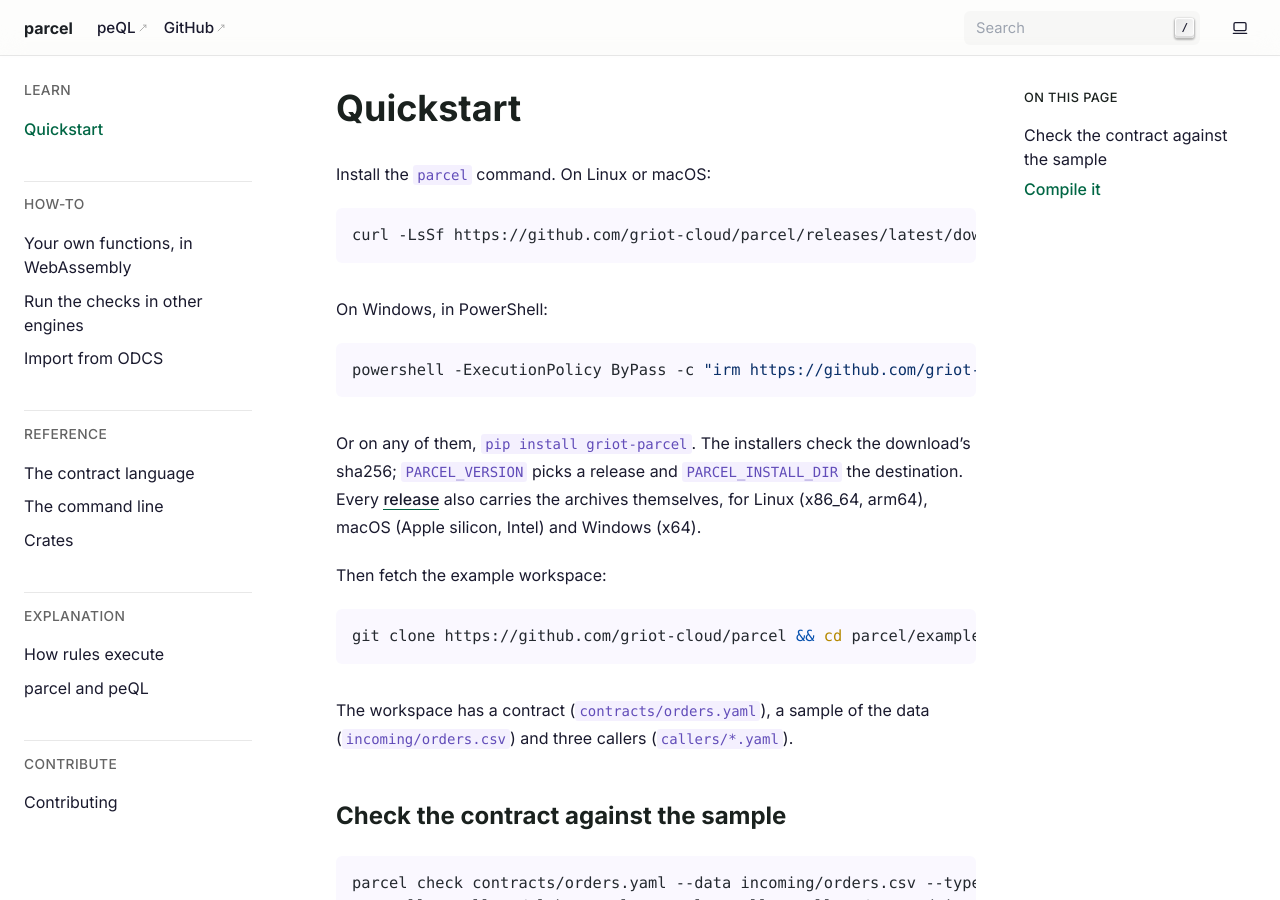
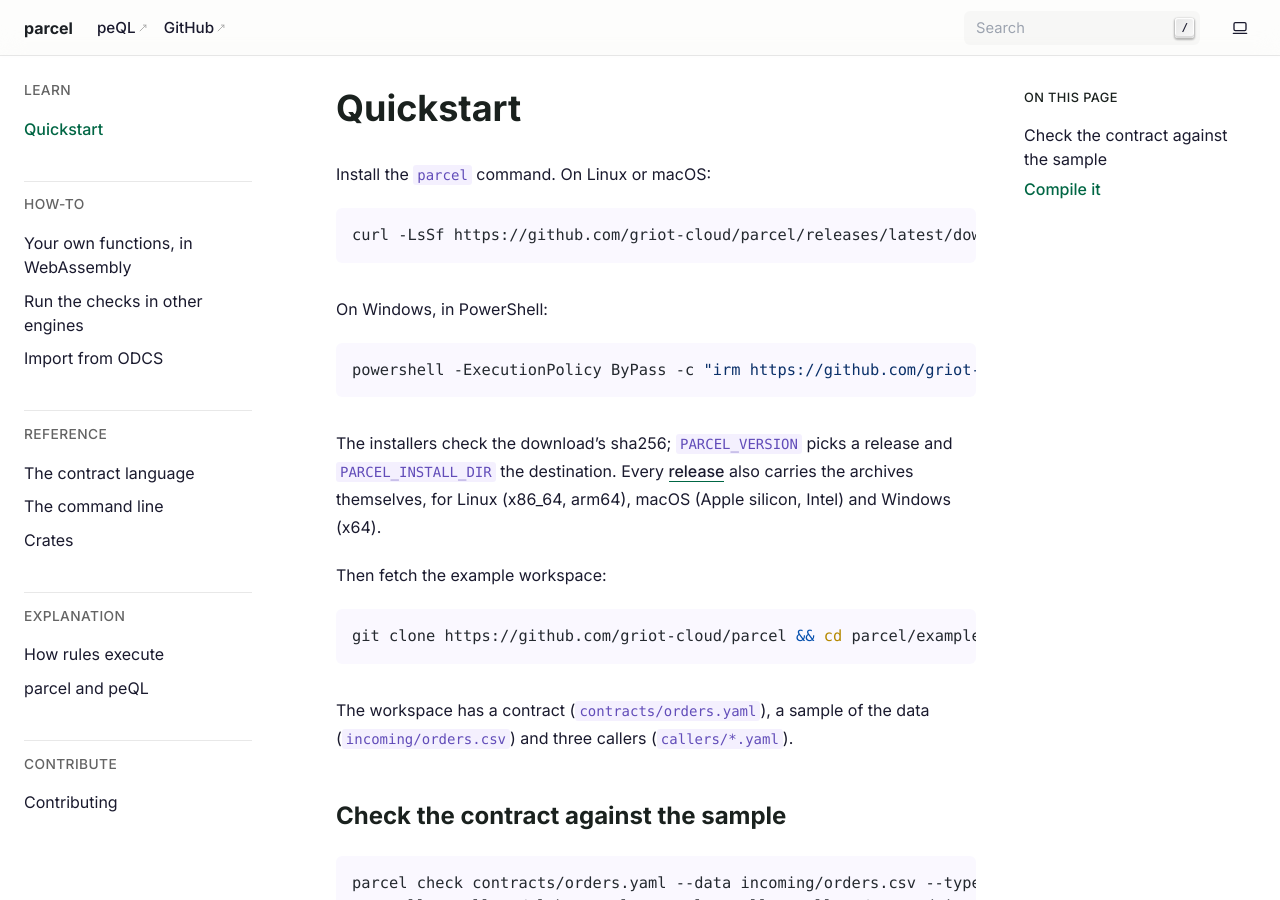
Before and after one commit to griot-cloud/parcel, a Sphinx documentation site: the page built from docs/getting-started.md, in a window 1280 px wide and 900 px high. Built offline with Sphinx 7.4.7, drawn with Linux system fonts in a browser that asks for light colours.

Commit message:
parcel has no Python: release binaries and installers only
Drop the pip wheels, the sdist, the PyPI step and pyproject.toml. parcel
is a Rust command line; it reaches Linux, macOS and Windows through the
release archives and install.sh / install.ps1, and the release job now
holds only contents: write.

Co-Authored-By: Claude Opus 5.5 <noreply@anthropic.com>
Claude-Session: https://claude.ai/code/session_01E83kYb3gECt61dihyPWvsy

````diff
--- a/docs/getting-started.md
+++ b/docs/getting-started.md
@@ -12,10 +12,9 @@ On Windows, in PowerShell:
 powershell -ExecutionPolicy ByPass -c "irm https://github.com/griot-cloud/parcel/releases/latest/download/install.ps1 | iex"
 ```
 
-Or on any of them, `pip install griot-parcel`. The installers check the download's sha256;
-`PARCEL_VERSION` picks a release and `PARCEL_INSTALL_DIR` the destination. Every
-[release](https://github.com/griot-cloud/parcel/releases) also carries the archives
-themselves, for Linux (x86_64, arm64), macOS (Apple silicon, Intel) and Windows (x64).
+The installers check the download's sha256; `PARCEL_VERSION` picks a release and
+`PARCEL_INSTALL_DIR` the destination. Every
+[release](https://github.com/griot-cloud/parcel/releases) also carries the archives themselves, for Linux (x86_64, arm64), macOS (Apple silicon, Intel) and Windows (x64).
 
 Then fetch the example workspace:
 
````
Also changed, not shown: CHANGELOG.md (+1 -1 lines), README.md (+1 -2 lines), docs/contributing.md (+2 -3 lines), pyproject.toml (deleted, +0 -28 lines), 1 other file.
